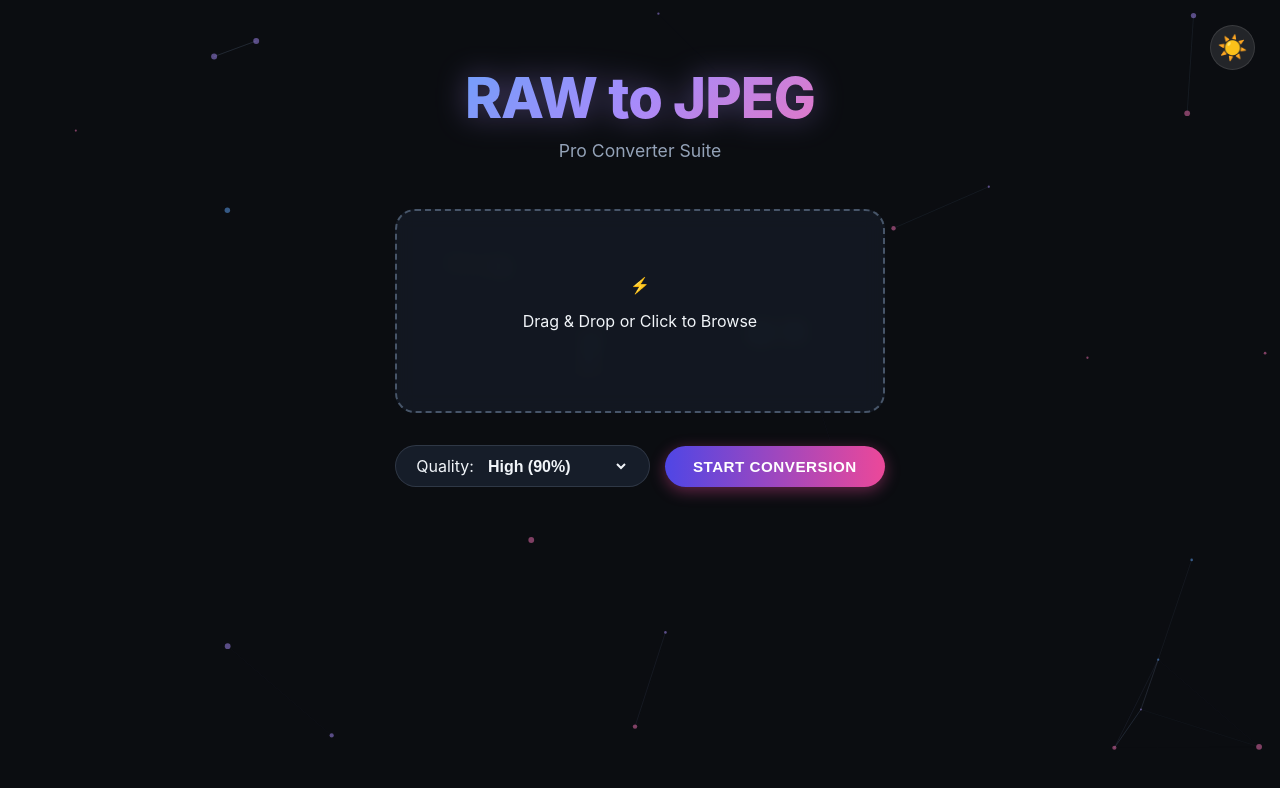
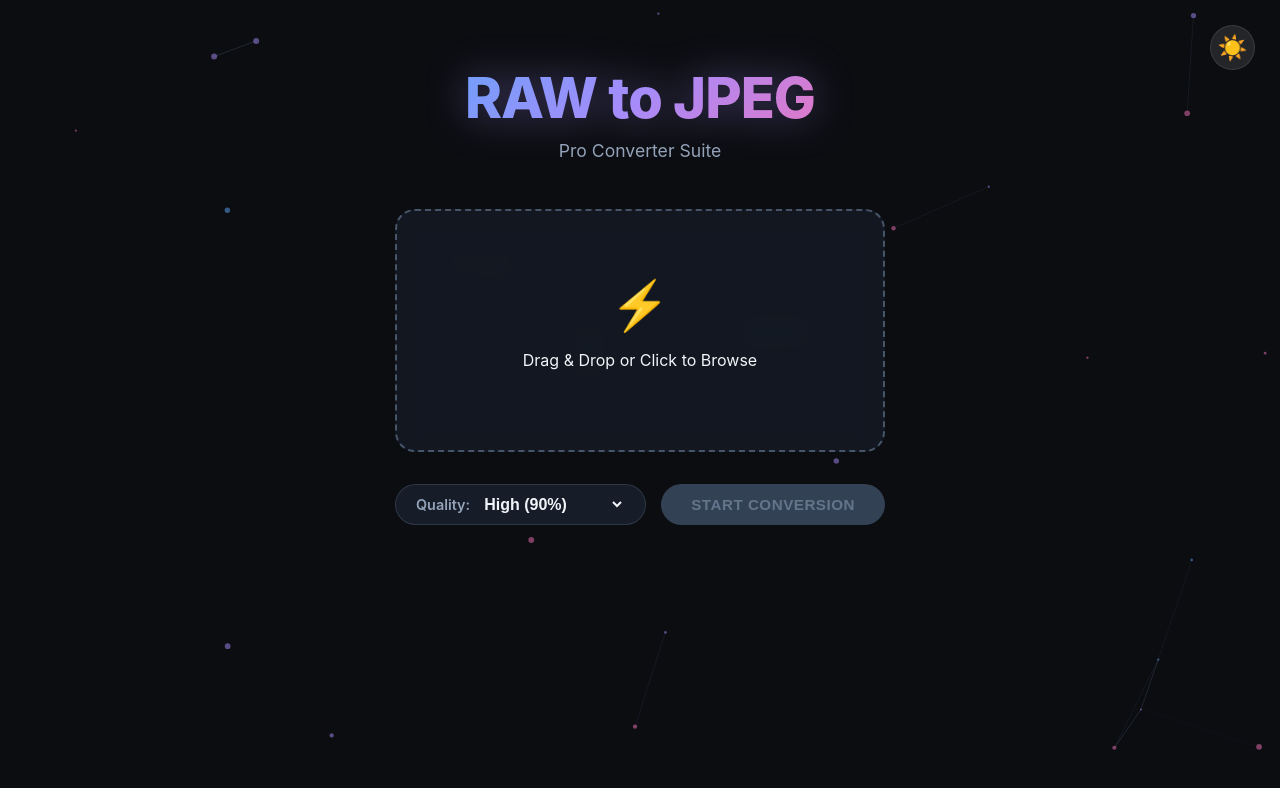
Before and after one commit to sh-tifying/Universal-RAW-to-jpeg-Convertor, a React (Create React App) app in the folder frontend/: page / in a window 1280 px wide. Shown: the top 788 px of the page. Built offline with nearby package versions, Linux system fonts and the light colour scheme.

Commit message:
Dark mode quality drop down menu upgrade

```diff
--- a/frontend/src/App.css
+++ b/frontend/src/App.css
@@ -1,7 +1,7 @@
-/* App.css - Professional Dark & Light Themes */
+/* App.css - The Full Professional Suite */
 
 /* =========================================
-   1. GLOBAL & DARK MODE DEFAULTS
+   1. GLOBAL & RESET
    ========================================= */
 body {
   margin: 0;
@@ -11,100 +11,99 @@ body {
   display: flex;
   flex-direction: column;
   align-items: center;
-  overflow-x: hidden;
+  overflow-x: hidden; /* Prevent horizontal scroll */
   transition: background-color 0.3s ease, color 0.3s ease;
 }
 
-/* Default Dark Theme */
+/* Default Dark Theme Base */
 body.dark {
   background-color: #0f172a; /* Deep Slate */
   color: #f1f5f9;
 }
 
-/* Container */
+/* Container limits width and centers content */
 .app-container {
   width: 100%;
   max-width: 1000px;
   padding: 2rem;
   box-sizing: border-box;
   position: relative;
-  z-index: 10;
+  z-index: 10; /* Ensures content sits above particles */
 }
 
-/* Header */
-.header { text-align: center; margin-bottom: 3rem; margin-top: 2rem; }
+/* =========================================
+   2. HEADER & TYPOGRAPHY
+   ========================================= */
+.header {
+  text-align: center;
+  margin-bottom: 3rem;
+  margin-top: 2rem;
+}
 
 h1 {
   font-size: 3.5rem;
   font-weight: 800;
   margin: 0;
   letter-spacing: -1px;
+  /* Neon Gradient Text */
   background: linear-gradient(135deg, #60a5fa 0%, #a78bfa 50%, #f472b6 100%);
   -webkit-background-clip: text;
   background-clip: text;
   -webkit-text-fill-color: transparent;
-  filter: drop-shadow(0 0 15px rgba(167, 139, 250, 0.4));
+  filter: drop-shadow(0 0 20px rgba(167, 139, 250, 0.4));
 }
 
 .subtitle {
   font-size: 1.1rem;
   margin-top: 0.5rem;
-  color: #94a3b8; /* Muted text for dark mode */
+  color: #94a3b8;
+  font-weight: 400;
 }
 
 /* =========================================
-   2. COMPONENTS (Dark Mode Base)
+   3. UPLOAD ZONE (Glassmorphism)
    ========================================= */
-
-/* Upload Zone */
 .upload-zone {
-  background: rgba(30, 41, 59, 0.4); /* Glass effect */
-  backdrop-filter: blur(10px);
+  background: rgba(30, 41, 59, 0.4);
+  backdrop-filter: blur(12px);
   border: 2px dashed #475569;
   border-radius: 20px;
   padding: 4rem 2rem;
   text-align: center;
-  transition: all 0.2s ease;
+  transition: all 0.3s ease;
   position: relative;
   cursor: pointer;
   margin-bottom: 2rem;
+  overflow: hidden;
 }
+
 .upload-zone:hover {
   border-color: #8b5cf6;
   background: rgba(30, 41, 59, 0.7);
+  box-shadow: 0 0 30px rgba(139, 92, 246, 0.15);
   transform: translateY(-2px);
 }
-.file-input { position: absolute; top:0; left:0; width:100%; height:100%; opacity:0; cursor: pointer; }
 
-/* Drag Overlay */
-.drag-overlay {
-  position: fixed; top: 0; left: 0; width: 100%; height: 100%;
-  background: rgba(15, 23, 42, 0.9);
-  z-index: 999;
-  display: flex; justify-content: center; align-items: center;
-  color: white; pointer-events: none;
+.file-input {
+  position: absolute; top: 0; left: 0; width: 100%; height: 100%;
+  opacity: 0; cursor: pointer; z-index: 10;
 }
 
-/* Buttons */
+.upload-icon { font-size: 3rem; display: block; margin-bottom: 1rem; }
+
+/* =========================================
+   4. CONTROLS & BUTTONS
+   ========================================= */
 .controls-row {
-  display: flex; justify-content: center; align-items: center; gap: 15px; margin-bottom: 2rem; flex-wrap: wrap;
-}
-.btn {
-  padding: 12px 28px; border-radius: 50px; border: none; font-weight: 700; cursor: pointer;
-  font-size: 0.95rem; letter-spacing: 0.5px; transition: transform 0.2s;
-}
-.btn:active { transform: scale(0.96); }
-
-.btn-primary {
-  background: linear-gradient(90deg, #4f46e5, #ec4899);
-  color: white;
-  box-shadow: 0 4px 15px rgba(236, 72, 153, 0.4);
-}
-.btn-secondary {
-  background: transparent; border: 2px solid #6366f1; color: #818cf8;
+  display: flex;
+  justify-content: center;
+  align-items: center;
+  gap: 15px;
+  margin-bottom: 2rem;
+  flex-wrap: wrap;
 }
 
-/* Quality Selector */
+/* Quality Dropdown - DARK MODE DEFAULT */
 .quality-selector {
   background: rgba(30, 41, 59, 0.6);
   padding: 10px 20px;
@@ -112,109 +111,175 @@ h1 {
   border: 1px solid rgba(148, 163, 184, 0.2);
   display: flex; align-items: center; gap: 10px;
 }
+.quality-selector label { color: #94a3b8; font-weight: 600; font-size: 0.9rem; }
+
 .quality-selector select {
-  background: transparent; border: none; color: inherit; font-size: 1rem; font-weight: bold; cursor: pointer; outline: none;
+  background: transparent;
+  color: #f1f5f9; /* Light text */
+  border: none;
+  font-size: 1rem;
+  font-weight: bold;
+  cursor: pointer;
+  outline: none;
+  color-scheme: dark; /* Dark scrollbar/arrow */
+}
+/* The Popup Menu Options */
+.quality-selector option {
+  background-color: #0f172a; /* Dark Background */
+  color: #f1f5f9;
+  padding: 10px;
 }
 
-/* Image Cards */
-.image-grid {
-  display: grid; grid-template-columns: repeat(auto-fill, minmax(260px, 1fr)); gap: 25px;
+/* Buttons */
+.btn {
+  padding: 12px 30px; border-radius: 50px; border: none;
+  font-weight: 700; cursor: pointer; font-size: 0.95rem;
+  letter-spacing: 0.5px; transition: all 0.2s ease;
+  text-transform: uppercase;
 }
-.image-card {
-  background: rgba(30, 41, 59, 0.6);
-  border: 1px solid rgba(148, 163, 184, 0.1);
-  border-radius: 16px;
-  overflow: hidden;
-  transition: transform 0.2s;
+
+.btn-primary {
+  background: linear-gradient(90deg, #4f46e5, #ec4899);
+  color: white;
+  box-shadow: 0 4px 15px rgba(236, 72, 153, 0.4);
 }
-.image-card:hover { transform: translateY(-5px); }
+.btn-primary:hover { transform: translateY(-2px); box-shadow: 0 8px 25px rgba(236, 72, 153, 0.6); }
+.btn-primary:disabled { background: #334155; color: #64748b; cursor: not-allowed; transform: none; box-shadow: none; }
 
-.card-info { padding: 15px; }
-.file-name { font-weight: 500; margin-bottom: 8px; font-size: 0.9rem; color: #e2e8f0; }
-.exif-badge {
-  font-size: 0.75rem; background: rgba(0,0,0,0.3); color: #cbd5e1;
-  padding: 4px 8px; border-radius: 4px; display: inline-block; margin-bottom: 12px;
+.btn-secondary {
+  background: transparent; border: 2px solid #6366f1; color: #818cf8;
 }
-.btn-download-mini {
-  width: 100%; padding: 10px; background: #334155; color: #60a5fa; border: none; border-radius: 8px; cursor: pointer; font-weight: 700;
+.btn-secondary:hover { background: rgba(99, 102, 241, 0.15); color: white; }
+
+/* =========================================
+   5. PROGRESS BAR & OVERLAYS
+   ========================================= */
+.progress-container {
+  width: 100%; height: 8px; background: #334155;
+  margin-bottom: 2rem; border-radius: 10px; overflow: hidden;
 }
-.btn-download-mini:hover { background: #60a5fa; color: white; }
+.progress-fill {
+  height: 100%;
+  background: linear-gradient(90deg, #34d399, #10b981);
+  transition: width 0.3s ease-out;
+  box-shadow: 0 0 10px rgba(52, 211, 153, 0.5);
+}
 
-/* Progress Bar */
-.progress-container { width: 100%; height: 8px; background: #334155; margin-bottom: 2rem; border-radius: 10px; overflow: hidden; }
-.progress-fill { height: 100%; background: linear-gradient(90deg, #34d399, #10b981); transition: width 0.3s ease-out; }
+/* Drag Overlay (Full Screen) */
+.drag-overlay {
+  position: fixed; top: 0; left: 0; width: 100%; height: 100%;
+  background: rgba(15, 23, 42, 0.9);
+  z-index: 999;
+  display: flex; justify-content: center; align-items: center;
+  color: white; font-size: 2rem; font-weight: bold;
+  pointer-events: none; /* Allows drop to pass through */
+}
 
 /* Theme Toggle Button */
 .theme-toggle {
   position: absolute; top: 25px; right: 25px;
   background: rgba(255,255,255,0.1); border: 1px solid rgba(255,255,255,0.1);
-  font-size: 1.5rem; cursor: pointer; border-radius: 50%; width: 45px; height: 45px;
-  display: flex; justify-content: center; align-items: center; transition: all 0.2s;
-  z-index: 100;
+  font-size: 1.5rem; cursor: pointer; border-radius: 50%;
+  width: 45px; height: 45px; z-index: 100;
+  transition: all 0.2s;
 }
 .theme-toggle:hover { background: rgba(255,255,255,0.2); transform: rotate(15deg); }
 
+/* =========================================
+   6. IMAGE GRID & CARDS
+   ========================================= */
+.image-grid {
+  display: grid; grid-template-columns: repeat(auto-fill, minmax(260px, 1fr));
+  gap: 25px; margin-top: 2rem;
+}
+
+.image-card {
+  background: rgba(30, 41, 59, 0.6);
+  border: 1px solid rgba(148, 163, 184, 0.1);
+  border-radius: 16px; overflow: hidden;
+  transition: transform 0.2s;
+}
+.image-card:hover { transform: translateY(-5px); border-color: #6366f1; }
+
+.slider-container { height: 200px; position: relative; background: #000; }
+.slider-label {
+  position: absolute; bottom: 10px; left: 10px;
+  background: rgba(0,0,0,0.6); color: white;
+  padding: 4px 8px; font-size: 0.7rem; border-radius: 4px; pointer-events: none; z-index: 5;
+}
+
+.card-info { padding: 15px; }
+.file-name { font-weight: 500; margin-bottom: 8px; font-size: 0.9rem; color: #e2e8f0; white-space: nowrap; overflow: hidden; text-overflow: ellipsis; }
+.exif-badge {
+  font-size: 0.75rem; background: rgba(0,0,0,0.3); color: #cbd5e1;
+  padding: 4px 8px; border-radius: 4px; display: inline-block; margin-bottom: 12px;
+}
+
+.btn-download-mini {
+  width: 100%; padding: 10px; background: #334155; color: #60a5fa;
+  border: none; border-radius: 8px; cursor: pointer; font-weight: 700;
+  text-transform: uppercase; font-size: 0.75rem;
+}
+.btn-download-mini:hover { background: #60a5fa; color: white; }
 
 /* =========================================
-   3. LIGHT MODE OVERRIDES (The Magic)
+   7. LIGHT MODE OVERRIDES
    ========================================= */
-
-/* Background & Text */
 body.light {
-  background-color: #f1f5f9; /* Soft Cloud White */
+  background-color: #f1f5f9; /* Cloud White */
   color: #1e293b; /* Dark Slate Text */
 }
 
-/* Light Mode: Header */
-body.light .subtitle { color: #64748b; font-weight: 500; }
+/* Light Mode: Text */
+body.light .subtitle { color: #64748b; }
+body.light .file-name { color: #1e293b; }
 
 /* Light Mode: Upload Zone */
 body.light .upload-zone {
-  background: #ffffff; /* Pure White */
-  border-color: #cbd5e1; /* Light Grey Border */
-  box-shadow: 0 4px 20px rgba(0,0,0,0.05); /* Soft Shadow */
+  background: #ffffff;
+  border-color: #cbd5e1;
+  box-shadow: 0 4px 20px rgba(0,0,0,0.05);
 }
-body.light .upload-zone:hover {
-  border-color: #6366f1; background: #ffffff;
-  box-shadow: 0 10px 25px rgba(99, 102, 241, 0.15);
-}
+body.light .upload-zone:hover { border-color: #6366f1; }
 
-/* Light Mode: Controls */
+/* Light Mode: Dropdown Menu */
 body.light .quality-selector {
   background: #ffffff;
   border-color: #cbd5e1;
   color: #334155;
   box-shadow: 0 2px 10px rgba(0,0,0,0.05);
 }
+body.light .quality-selector label { color: #64748b; }
+body.light .quality-selector select {
+  color: #334155;
+  color-scheme: light; /* Light scrollbar */
+}
+body.light .quality-selector option {
+  background-color: #ffffff; /* White background */
+  color: #334155;
+}
 
-body.light .btn-secondary {
-  border-color: #6366f1; color: #4f46e5;
-}
-body.light .btn-secondary:hover {
-  background: rgba(99, 102, 241, 0.1);
-}
+/* Light Mode: Buttons */
+body.light .btn-secondary { border-color: #6366f1; color: #4f46e5; }
+body.light .btn-secondary:hover { background: rgba(99, 102, 241, 0.1); }
+body.light .theme-toggle { background: white; border-color: #cbd5e1; box-shadow: 0 2px 5px rgba(0,0,0,0.1); }
 
 /* Light Mode: Cards */
 body.light .image-card {
   background: #ffffff;
   border: 1px solid #e2e8f0;
-  box-shadow: 0 4px 6px -1px rgba(0, 0, 0, 0.1); /* Elevation */
+  box-shadow: 0 4px 6px -1px rgba(0, 0, 0, 0.1);
 }
-body.light .file-name { color: #1e293b; font-weight: 600; }
-body.light .exif-badge {
-  background: #f1f5f9; color: #64748b; border: 1px solid #e2e8f0;
-}
-body.light .btn-download-mini {
-  background: #eff6ff; color: #3b82f6;
-}
-body.light .btn-download-mini:hover {
-  background: #3b82f6; color: white;
-}
-
-/* Light Mode: Progress Bar */
+body.light .exif-badge { background: #f1f5f9; color: #64748b; border: 1px solid #e2e8f0; }
+body.light .btn-download-mini { background: #eff6ff; color: #3b82f6; }
+body.light .btn-download-mini:hover { background: #3b82f6; color: white; }
 body.light .progress-container { background: #e2e8f0; }
 
-/* Light Mode: Toggle Button */
-body.light .theme-toggle {
-  background: white; border-color: #cbd5e1; box-shadow: 0 2px 5px rgba(0,0,0,0.1);
+/* Mobile Tweaks */
+@media (max-width: 600px) {
+  h1 { font-size: 2.5rem; }
+  .app-container { padding: 1rem; }
+  .upload-zone { padding: 2rem 1rem; }
+  .controls-row { flex-direction: column; width: 100%; }
+  .btn, .quality-selector { width: 100%; justify-content: center; }
 }
```
